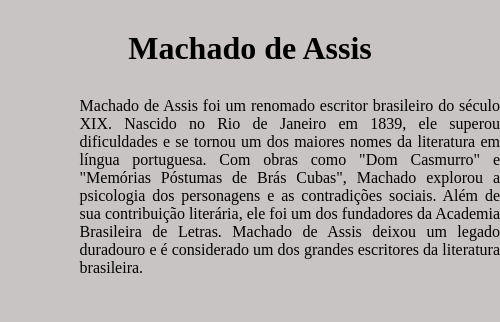
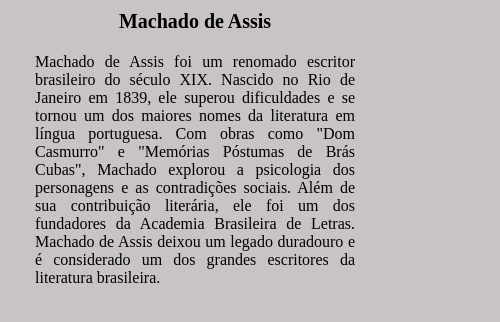
Before and after one commit to LeonardoJustino/portifolio-livros, a plain HTML site: page bioAssis.html in a window 390 px wide. Shown: the whole page, 500 px wide, since content can reach past the window. Drawn offline with Linux system fonts and the light colour scheme.

Commit message:
biografia machado de assis

```diff
--- a/bioAssis.html
+++ b/bioAssis.html
@@ -11,7 +11,7 @@
     <div class="bioAssis">
         <h1>Machado de Assis</h1>
         <main>
-        <img src="./assets/machadoDeAssis.jpg" alt="">
+
         <p>Machado de Assis foi um renomado escritor brasileiro do século XIX. Nascido no Rio de Janeiro em 1839, ele superou dificuldades e se tornou um dos maiores nomes da literatura em língua portuguesa. Com obras como "Dom Casmurro" e "Memórias Póstumas de Brás Cubas", Machado explorou a psicologia dos personagens e as contradições sociais. Além de sua contribuição literária, ele foi um dos fundadores da Academia Brasileira de Letras. Machado de Assis deixou um legado duradouro e é considerado um dos grandes escritores da literatura brasileira.</p>
          </main>
 
--- a/style02.css
+++ b/style02.css
@@ -54,20 +54,19 @@ img{
     text-align: justify;
 
 }
+.bioAssis h1{
+    font-size: 20px;
+    text-align: center;
+    margin: 10px;
+}
 .bioAssis main{
     display: flex;
-   align-items: center;
-
-}
-.bioAssis h1{
-    display: flex;
-    margin: 30px auto;
-}
-.bioAssis{
-display:flex;
-margin: 0px auto;
-text-align: justify;
-width: 500px;
+    flex-direction: column;
+    align-items: center;
+    margin: 0px auto;
+    padding: 10px;
+    text-align: justify;
+    width: 340px;
 }
 
 .audioresumo{
@@ -91,6 +90,7 @@ width: 500px;
         margin: 0px auto;
 
     }
+
     .boxtext{
         display: flex;
         width: 500px;
@@ -139,7 +139,18 @@ width: 500px;
 
 
     }
-    .biolivro{
+    .bioAssis main{
+        display: flex;
+        flex-direction: column;
+        align-items: center;
+        margin: 0px auto;
+
+        text-align: justify;
+        width: 340px;
+    }
+
+
+        .biolivro{
         display: flex;
         position: relative;
 
```
